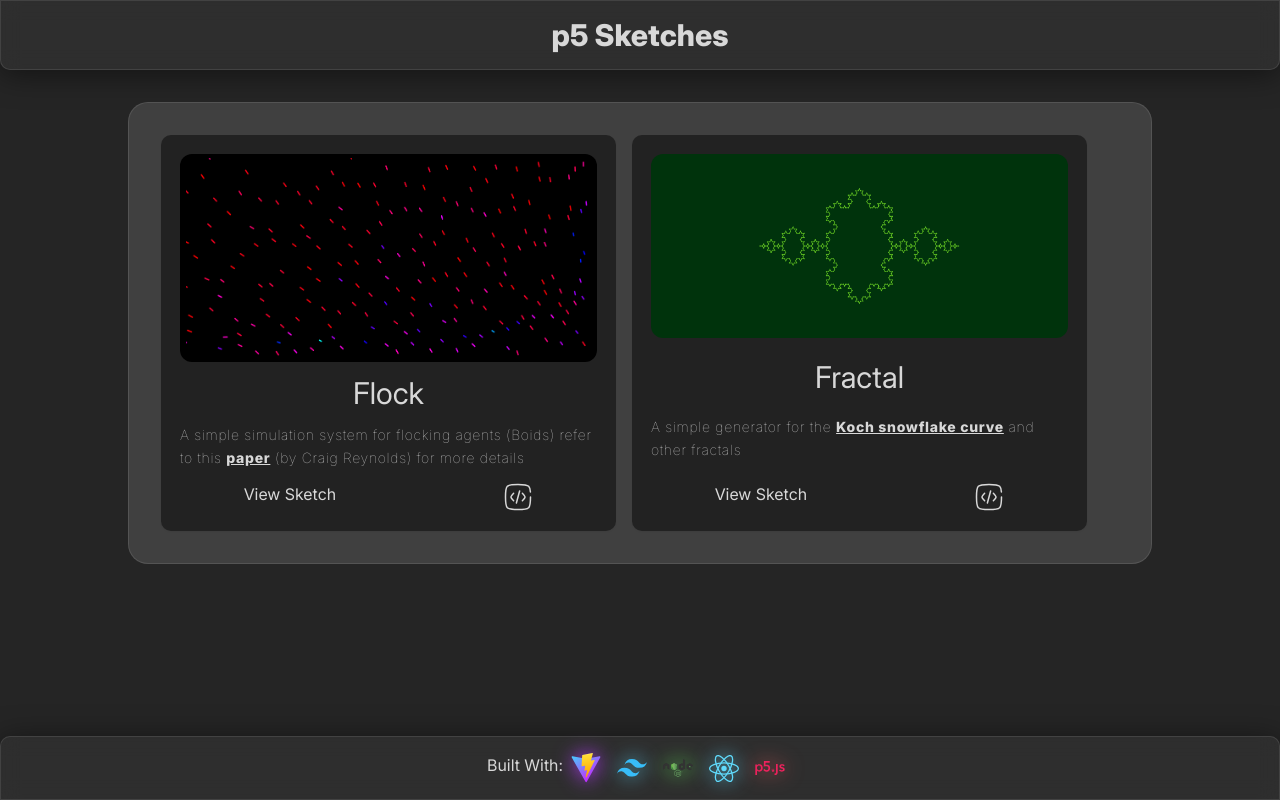
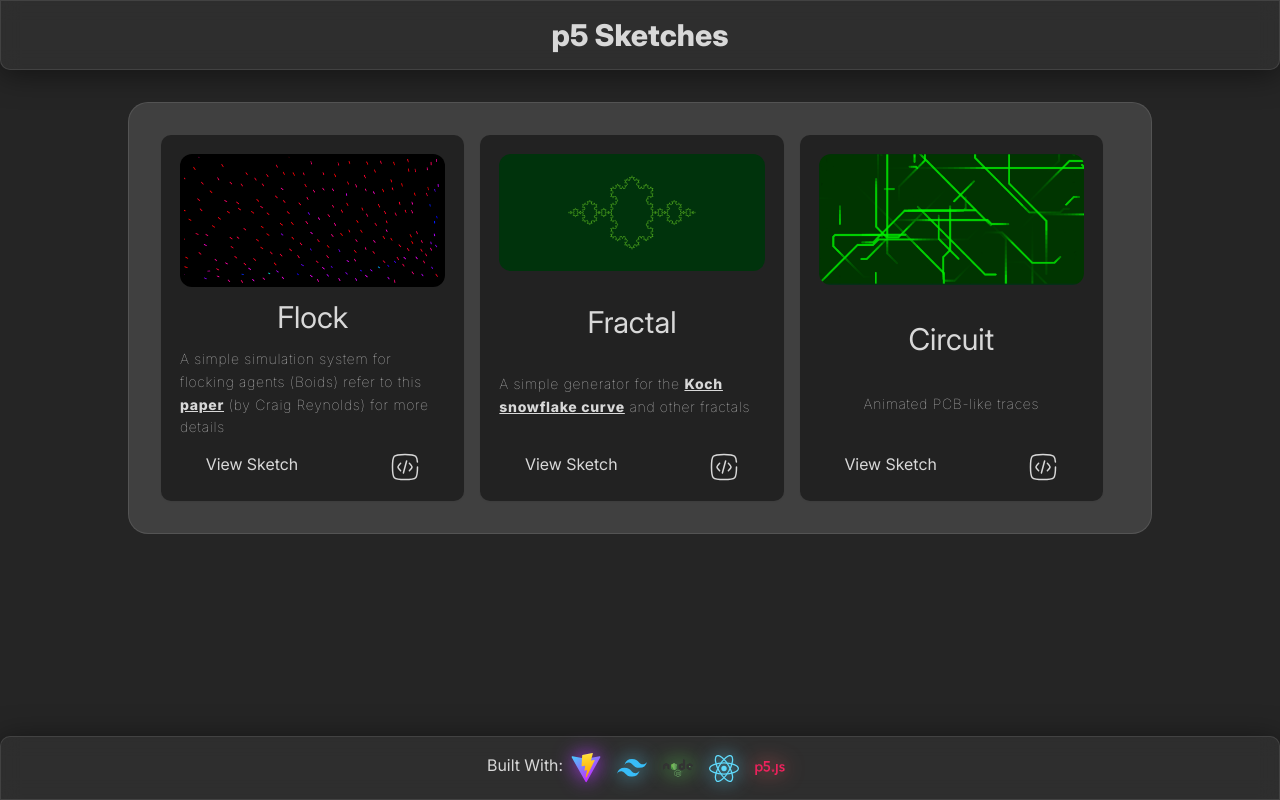
Before and after one commit to ZOASR/p5-sketches, a React (Vite) app: page / in a window 1280 px wide. Built offline with nearby package versions, Linux system fonts and the light colour scheme.

Commit message:
added "Circuit" Sketch

```diff
--- /dev/null
+++ b/src/Cirtcuit/CircuitSketch.tsx
@@ -0,0 +1,14 @@
+import { ReactP5Wrapper } from "@p5-wrapper/react";
+import { sketch } from "./sketch";
+
+const CircuitSketch = () => {
+	return (
+		<>
+			<div className="w-min mx-auto shadow-lg mb-10 mt-36 overflow-hidden ring-4 ring-green-700 bg-green-950 rounded-lg">
+				<ReactP5Wrapper sketch={sketch}></ReactP5Wrapper>
+			</div>
+		</>
+	);
+};
+
+export default CircuitSketch;
--- /dev/null
+++ b/src/Cirtcuit/Line.ts
@@ -0,0 +1,66 @@
+import { P5CanvasInstance } from "@p5-wrapper/react";
+import p5, { Vector } from "p5";
+
+export class Line {
+	x: number;
+	y: number;
+	pos: Vector;
+	vel: Vector;
+	path: { x: number; y: number }[];
+	p: P5CanvasInstance;
+
+	constructor(x: number, y: number, p: P5CanvasInstance) {
+		this.x = x;
+		this.y = y;
+		this.pos = p.createVector(x, y);
+		this.vel = p.createVector(p5.prototype.random(7, 20), 0);
+		this.path = [];
+		this.p = p;
+	}
+
+	move() {
+		this.path.push({
+			x: this.pos.x,
+			y: this.pos.y,
+		});
+		this.pos.add(this.vel);
+		if (p5.prototype.random(1) > 0.95) {
+			this.vel.rotate(p5.prototype.QUARTER_PI);
+		} else if (p5.prototype.random(1) < 0.02) {
+			this.vel.rotate(-p5.prototype.QUARTER_PI);
+		}
+		if (this.offScreen()) {
+			this.pos = this.p.createVector(
+				p5.prototype.random(this.p.width),
+				p5.prototype.random(this.p.height)
+			);
+			this.path = [];
+		}
+		if (this.path.length > 30) {
+			this.path.shift();
+		}
+	}
+
+	offScreen() {
+		return this.path
+			.map(
+				(v) =>
+					v.x > this.p.width ||
+					v.y > this.p.height ||
+					v.x < 0 ||
+					v.y < 0
+			)
+			.reduce((acc, curr) => acc && curr);
+	}
+
+	show() {
+		this.p.stroke(0, 255, 0, 100);
+		this.p.noFill();
+		this.p.strokeWeight(7);
+		this.p.beginShape();
+		for (let i = 0; i < this.path.length; i++) {
+			this.p.vertex(this.path[i].x, this.path[i].y);
+		}
+		this.p.endShape();
+	}
+}
--- /dev/null
+++ b/src/Cirtcuit/sketch.ts
@@ -0,0 +1,31 @@
+import { P5CanvasInstance } from "@p5-wrapper/react";
+import p5 from "p5";
+import { Line } from "./Line";
+
+export function sketch(p: P5CanvasInstance) {
+	const lines: Line[] = [];
+	p.setup = () => {
+		p.createCanvas(innerWidth * 0.5, innerHeight * 0.5);
+		for (let i = 0; i < 30; i++) {
+			lines.push(
+				new Line(
+					p5.prototype.random(p.width),
+					p5.prototype.random(p.height),
+					p
+				)
+			);
+		}
+	};
+
+	p.windowResized = () => {
+		p.resizeCanvas(innerWidth * 0.5, innerHeight * 0.5);
+	};
+
+	p.draw = () => {
+		p.background(0, 51, 0, 50);
+		for (let l of lines) {
+			l.move();
+			l.show();
+		}
+	};
+}
--- a/src/sketches_data.ts
+++ b/src/sketches_data.ts
@@ -4,7 +4,7 @@ import FractalSketch from "./Fractal/FractalSketch";
 
 import flockImage from "../images/flock_thumb.png";
 import fractalImage from "../images/fractal_thumb.png";
-
+import circuitImage from "../images/circuit_thumb.png";
 export interface Sketch {
 	imageUrl: string;
 	title: string;
@@ -23,6 +23,7 @@ export const sketches: Sketch[] = [
 		sourceCode:
 			"https://github.com/ZOASR/p5-sketches/blob/main/src/Fractal/sketch.ts",
 		colors: ["rgba(150, 51, 12, 0.5)", "rgba(10, 10, 10, 0.2)"],
+		sketchComponent: FlockSketch,
 	},
 	{
 		title: "Fractal",
@@ -32,5 +33,15 @@ export const sketches: Sketch[] = [
 		sourceCode:
 			"https://github.com/ZOASR/p5-sketches/blob/main/src/Flock/sketch.ts",
 		colors: ["rgba(58, 137, 25, 0.2)", "rgba(0, 89, 20, 0.5)"],
+		sketchComponent: FractalSketch,
+	},
+	{
+		title: "Circuit",
+		description: "Animated PCB-like traces",
+		imageUrl: circuitImage,
+		sourceCode:
+			"https://github.com/ZOASR/p5-sketches/blob/main/src/Circuit/sketch.ts",
+		colors: ["rgba(0, 150, 0, 0.2)", "rgba(0, 53, 0, 0.5)"],
+		sketchComponent: CircuitSketch,
 	},
 ];
```
Also changed, not shown: images/circuit_thumb.png (added).
